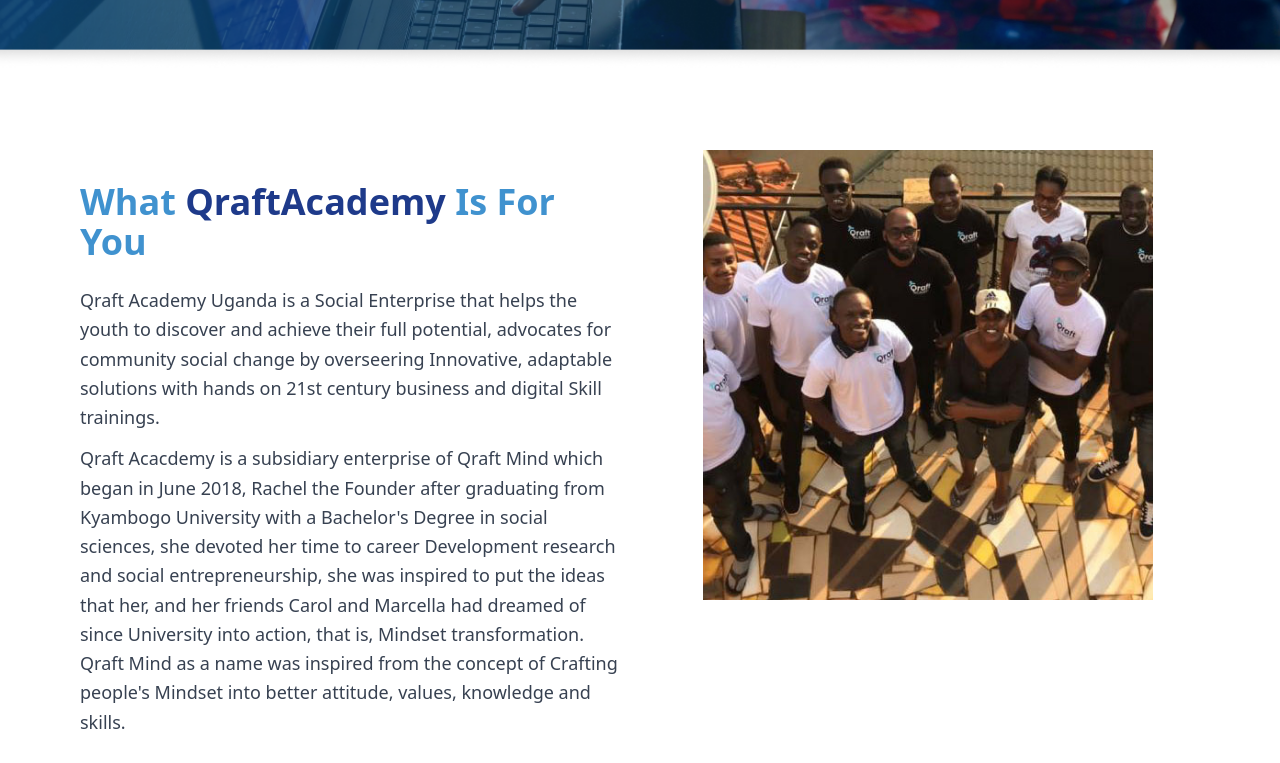
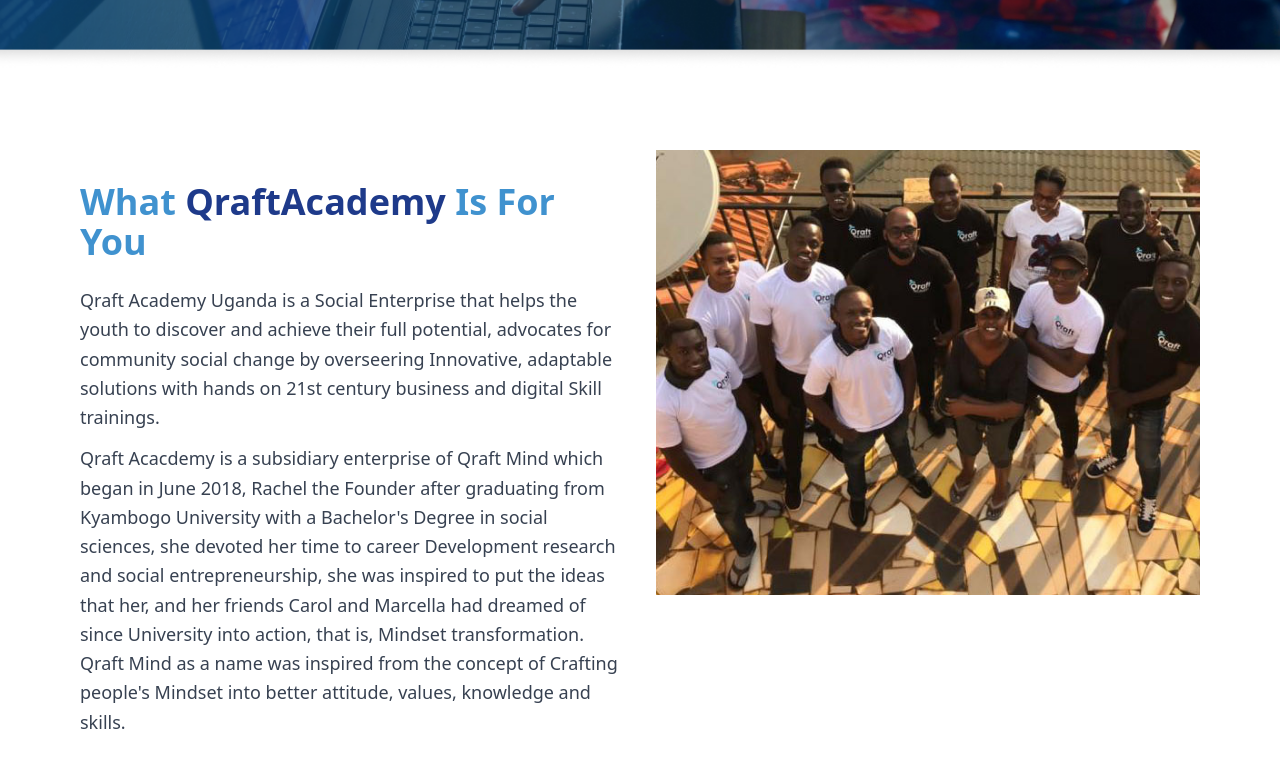
Before and after one commit to qraft-Inc/qraftacademy, a Next.js app: page /about in a window 1280 px wide. Shown: the part 730-1493 px from the top of the page. Built offline with nearby package versions, Linux system fonts and the light colour scheme; no server answers.

Commit message:
Style:error in team photo display

```diff
--- a/components/AboutUs.js
+++ b/components/AboutUs.js
@@ -41,9 +41,9 @@
             <div classsName="flex justify-center">
                 <div className="flex justify-center ">
                     <Image
-                        src="/img/team qraftAcademy.jpg"
+                        src="/img/team qraftacademy.jpg"
                         alt="Team Qraft Academy - About us image background"
-                        width={450}
+                        width={550}
                         height={450}
                         quality={100}
                         objectFit="cover"
```
